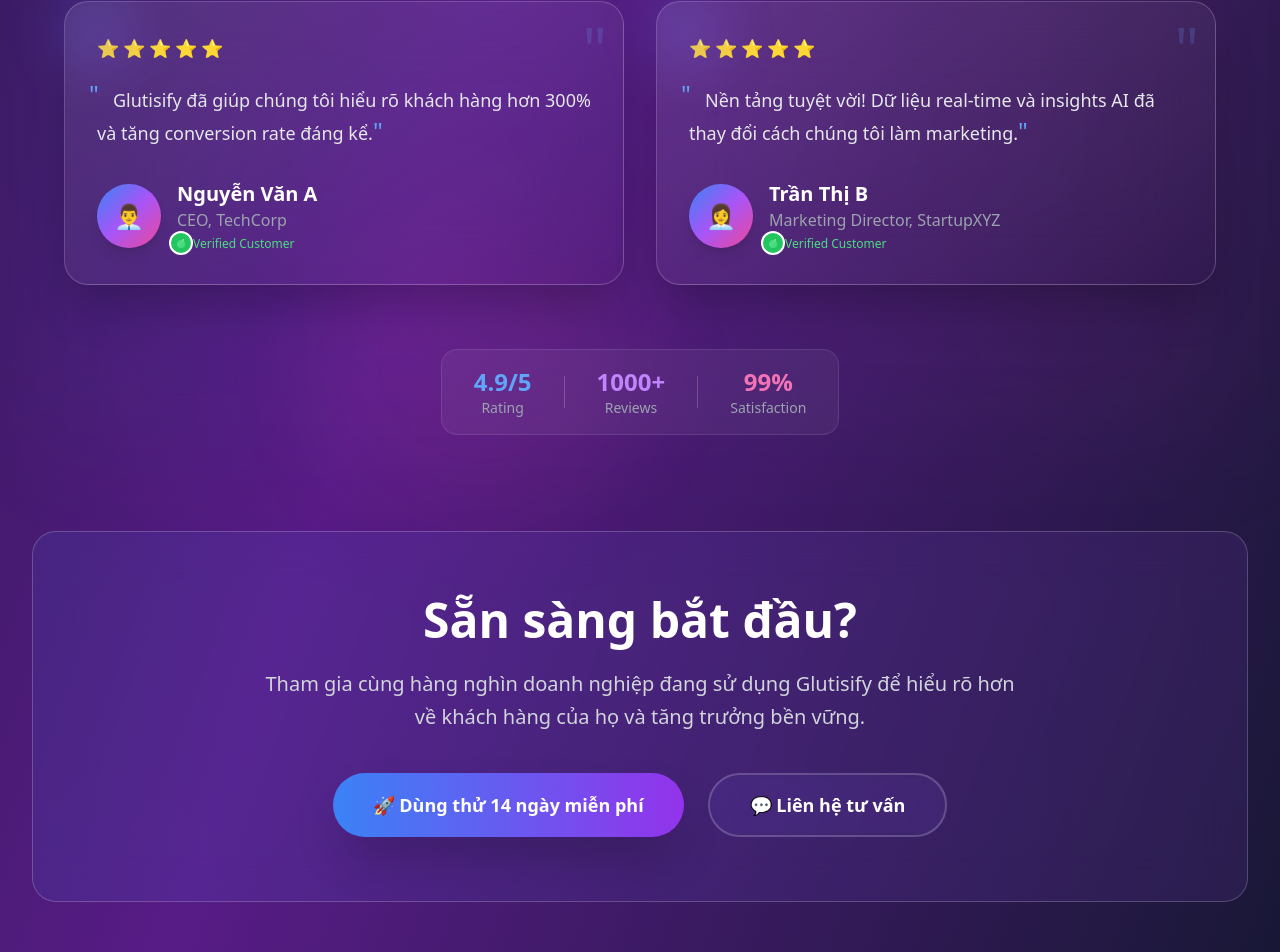
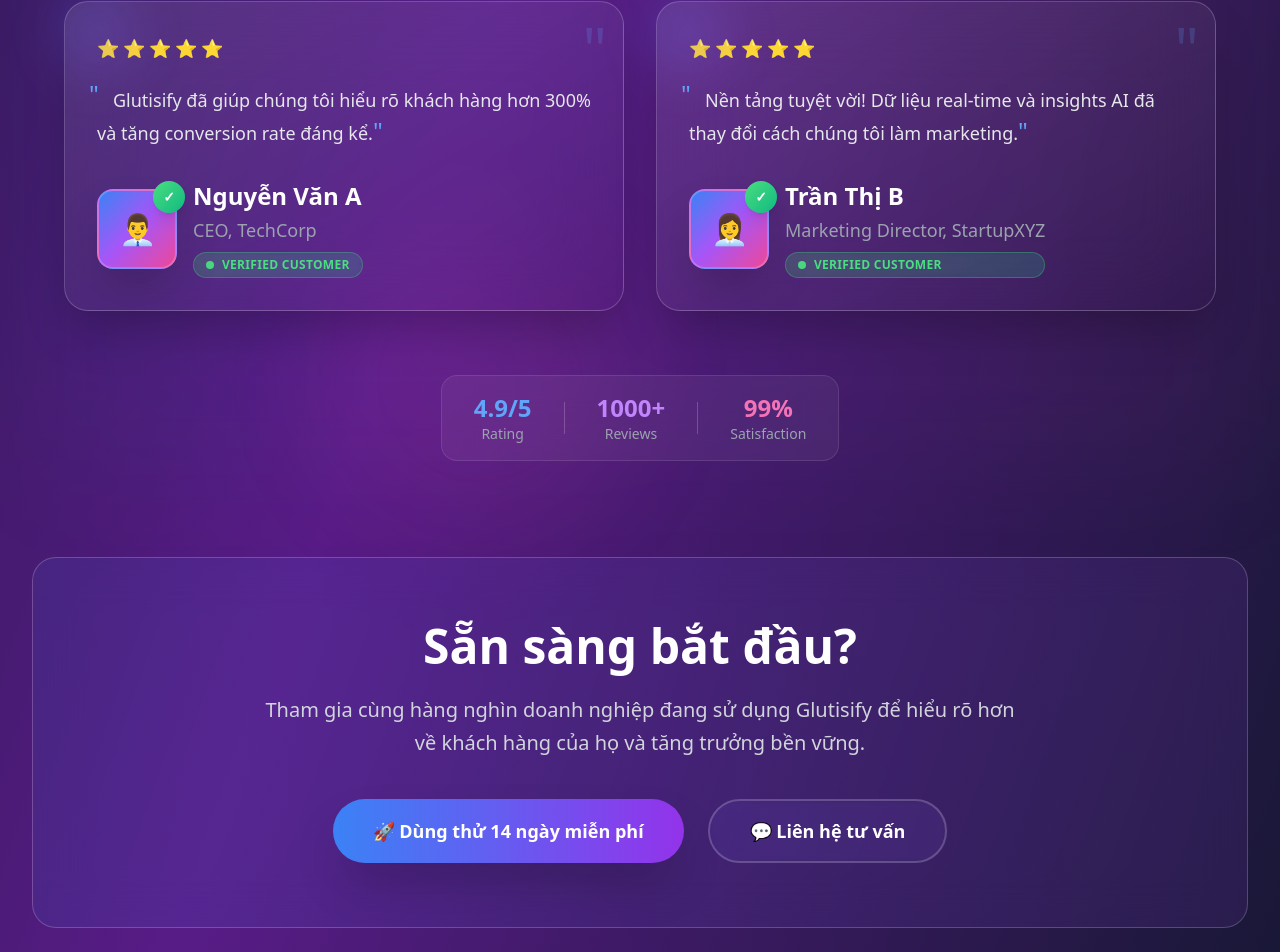
Before and after one commit to huyvu15/Glutisfy_en, a Next.js app: page / in a window 1280 px wide. Shown: the part 2200-3152 px from the top of the page. Built offline with nearby package versions, Linux system fonts and the light colour scheme.

Commit message:
bổ sung các page Giá cả, Liên hệ

```diff
--- a/app/page.tsx
+++ b/app/page.tsx
@@ -459,18 +459,21 @@
                                         className="flex items-center relative z-10"
                                         data-oid="5evc:ey"
                                     >
-                                        <div className="relative" data-oid="9x6ub:o">
+                                        <div className="relative mr-4" data-oid="9x6ub:o">
                                             <div
-                                                className="w-16 h-16 bg-gradient-to-br from-blue-500 via-purple-500 to-pink-500 rounded-full flex items-center justify-center text-2xl mr-4 shadow-lg group-hover:shadow-xl group-hover:scale-110 transition-all duration-300"
+                                                className="w-20 h-20 bg-gradient-to-br from-blue-500 via-purple-500 to-pink-500 rounded-2xl flex items-center justify-center text-3xl shadow-2xl group-hover:shadow-blue-500/30 group-hover:scale-110 transition-all duration-300 border-2 border-white/20"
                                                 data-oid="2593_60"
                                             >
                                                 {testimonial.avatar}
                                             </div>
                                             <div
-                                                className="absolute -bottom-1 -right-5 w-6 h-6 bg-green-500 rounded-full border-2 border-white flex items-center justify-center left-[72px] top-[47px]"
+                                                className="absolute -top-2 -right-2 w-8 h-8 bg-gradient-to-br from-green-400 to-emerald-500 rounded-full border-3 border-white flex items-center justify-center shadow-lg"
                                                 data-oid="-j:jhhx"
                                             >
-                                                <span className="text-xs" data-oid="ne5493a">
+                                                <span
+                                                    className="text-white text-sm font-bold"
+                                                    data-oid="ne5493a"
+                                                >
                                                     ✓
                                                 </span>
                                             </div>
@@ -480,19 +483,19 @@
                                             data-oid="n0zng4k"
                                         >
                                             <h4
-                                                className="font-bold text-xl text-white group-hover:text-blue-300 transition-colors duration-300"
+                                                className="font-bold text-2xl text-white group-hover:text-blue-300 transition-colors duration-300 mb-1"
                                                 data-oid="z2ccxcw"
                                             >
                                                 {testimonial.name}
                                             </h4>
                                             <p
-                                                className="text-gray-400 group-hover:text-gray-300 transition-colors duration-300 font-medium"
+                                                className="text-gray-400 group-hover:text-gray-300 transition-colors duration-300 font-medium text-lg mb-2"
                                                 data-oid="5:k2e7s"
                                             >
                                                 {testimonial.role}
                                             </p>
                                             <div
-                                                className="flex items-center gap-2 mt-1"
+                                                className="inline-flex items-center gap-2 px-3 py-1 bg-gradient-to-r from-green-500/20 to-emerald-500/20 border border-green-400/30 rounded-full backdrop-blur-sm"
                                                 data-oid="n9.oz-d"
                                             >
                                                 <div
@@ -500,7 +503,7 @@
                                                     data-oid="u1ib9wu"
                                                 ></div>
                                                 <span
-                                                    className="text-xs text-green-400 font-medium"
+                                                    className="text-xs text-green-400 font-semibold uppercase tracking-wide"
                                                     data-oid="snj-pon"
                                                 >
                                                     Verified Customer
```
